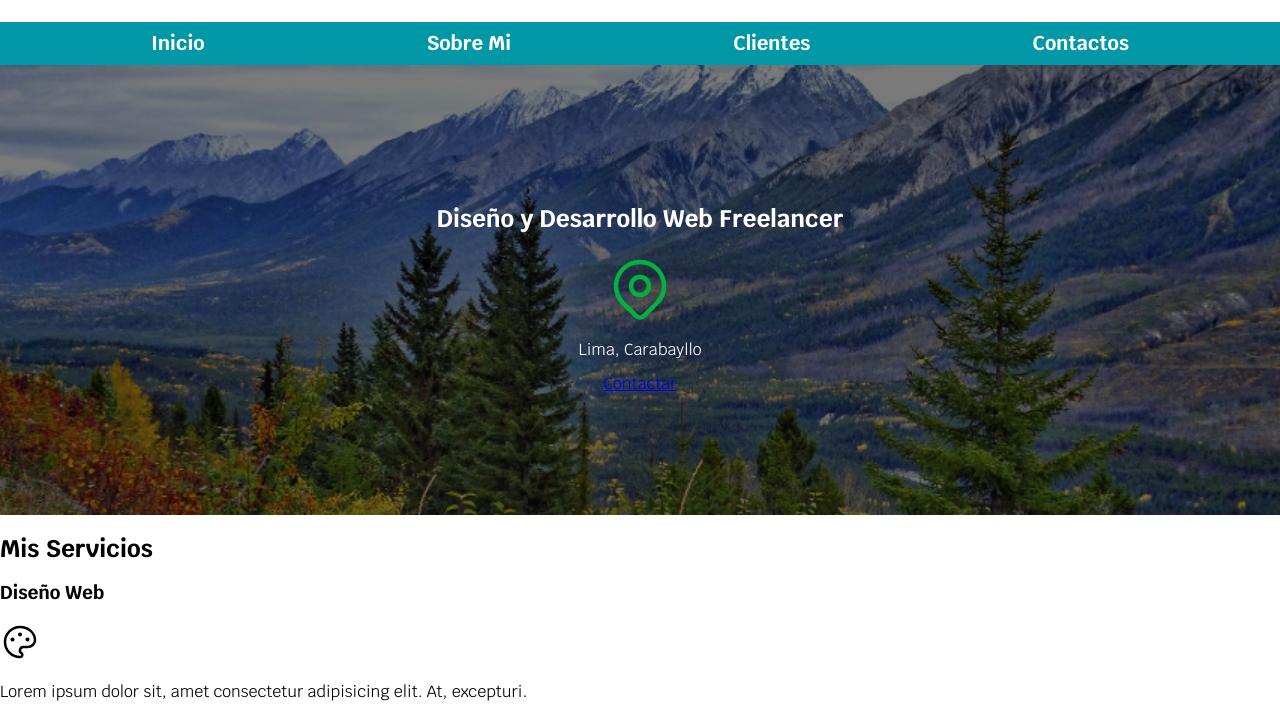
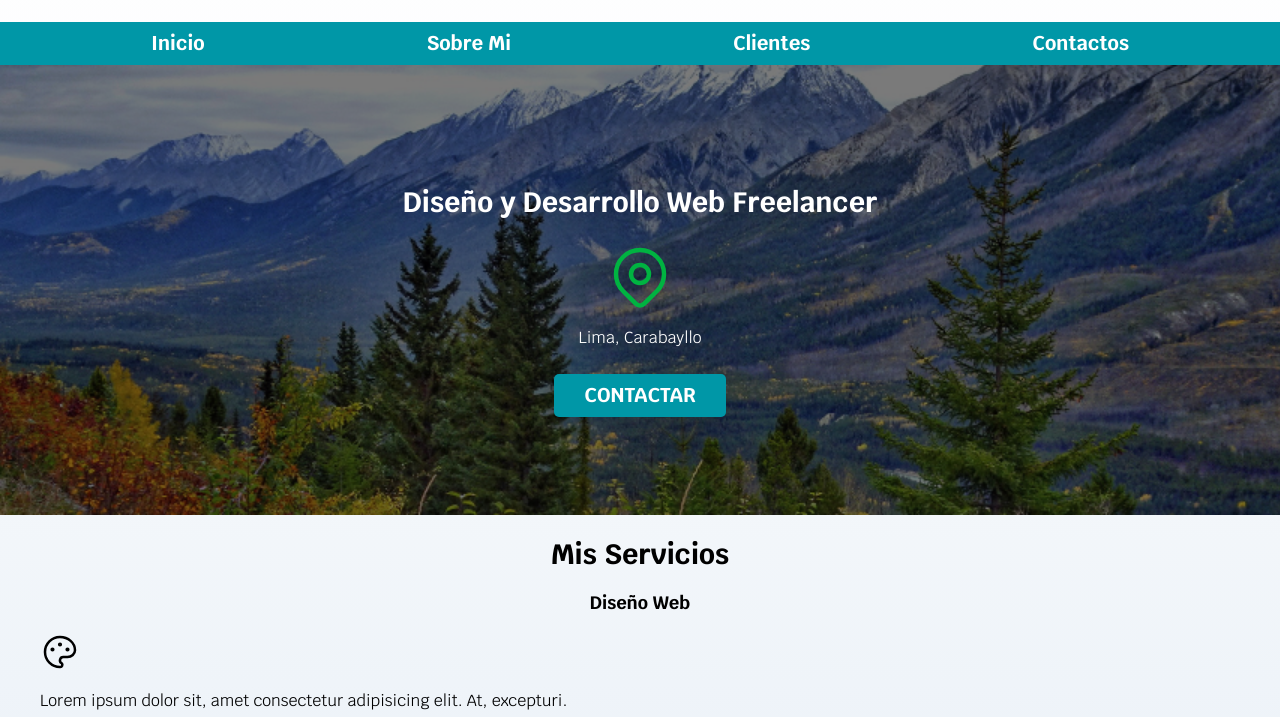
Before and after one commit to Giam99/SitioFreelancer, a plain HTML site: page index.html in a window 1280 px wide. Shown: the part 73-790 px from the top of the page. Drawn offline with Linux system fonts and the light colour scheme.

Commit message:
Actualizacion

```diff
--- a/css/styles.css
+++ b/css/styles.css
@@ -4,27 +4,40 @@
     --primario: #FFC107;
     --secundario: #0097A7;
     --gris: #757575;
+    --grisClaro: #DFE9F3;
 
     --fuente-principal: 3.8rem; /*1rem = 10px*/
 }
 
 html{
     font-size: 62.5%; /*Con este codigo es mas facil trabajar con rem*/
-    box-sizing: border-box;
+    box-sizing: border-box; /*Hack para Box Model*/
 }
 
 *, *:before, *:after{
-    box-sizing: inherit;
+    box-sizing: inherit; /*Hack para Box Model*/
 }
 
 body{
     font-size: 16px; /*Con este codigo es mas facil trabajar con rem*/
     font-family: 'Krub', sans-serif;
+    background-image: linear-gradient(to top, var(--grisClaro) 0%, var(--blanco) 100%);
 }
 
-.titulo {
+h1{
+    font-size: 3.8rem;
+}
+
+h2{
+    font-size: 2.8rem;
+}
+
+h3{
+    font-size: 1.8rem;
+}
+
+h1, h2, h3{
     text-align: center;
-    font-size: var(--fuente-principal);
 }
 
 .titulo span{
@@ -36,6 +49,26 @@ body{
     margin: 0 auto;
 }
 
+.boton{
+    background-color: var(--secundario);
+    color: var(--blanco);
+    padding: 1rem 3rem;
+    margin-top: 1rem;
+    font-size: 2rem;
+    text-decoration: none;
+    text-transform: uppercase;
+    font-weight: bold;
+    border-radius: .5rem;
+    width: 90%;
+    text-align: center;
+}
+
+@media (min-width: 768px) {
+    .boton{
+        width: auto;
+    }
+}
+
 .nav-bg{
     background-color: var(--secundario);
 }
@@ -45,7 +78,7 @@ body{
     flex-direction: column;
 }
 
-@media (min-width: 480px) {
+@media (min-width: 768px) {
     .navegacion-principal{
         flex-direction: row;
         justify-content: space-around;
@@ -59,7 +92,7 @@ body{
     color: var(--blanco);
     text-decoration: none;
     font-size: 2rem;
-    font-weight: 700;
+    font-weight: bold;
 }
 
 .navegacion-principal a:hover{
@@ -77,13 +110,13 @@ body{
 
 .contenido-hero{
     position: absolute;
-    background-color: rgba(0 0 0 / 50%);
+    background-color: rgb(0 0 0 / 50%);
     width: 100%;
     height: 100%;
-    display: flex;
-    flex-direction: column;
-    align-items: center;
-    justify-content: center;
+    display: flex; /*Con este codigo se alinea verticalmente*/
+    flex-direction: column; /*Con este codigo se alinea verticalmente*/
+    align-items: center; /*Con este codigo se alinea verticalmente*/
+    justify-content: center; /*Con este codigo se alinea verticalmente*/
 }
 
 .contenido-hero h2, .contenido-hero p{
--- a/index.html
+++ b/index.html
@@ -39,11 +39,11 @@
 
             <p>Lima, Carabayllo</p>
 
-            <a href="#">Contactar</a>
+            <a class="boton" href="#">Contactar</a>
         </div>
     </section>
 
-    <main>
+    <main class="contenedor">
         <h2>Mis Servicios</h2>
 
         <!--https://tablericons.com/-->
```
